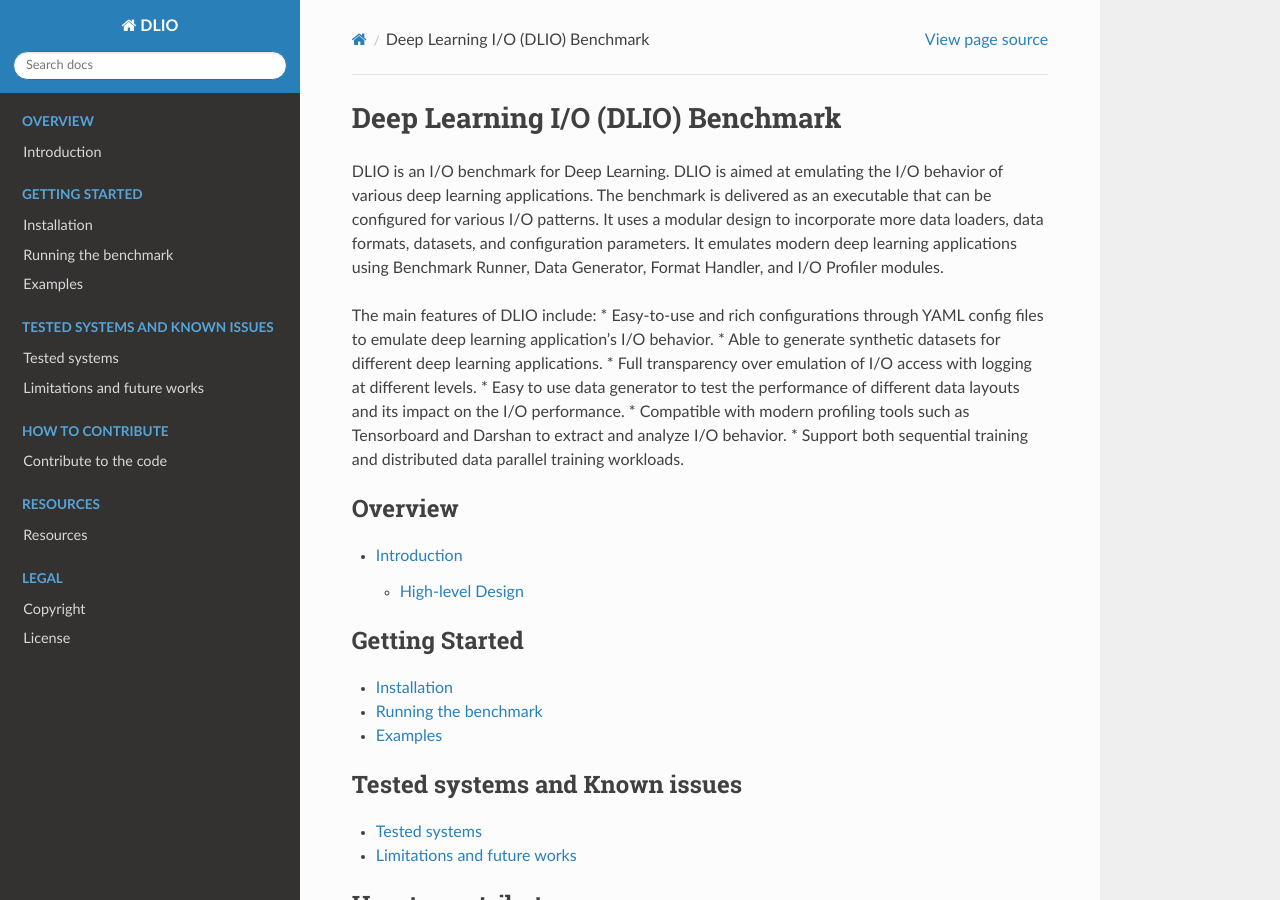
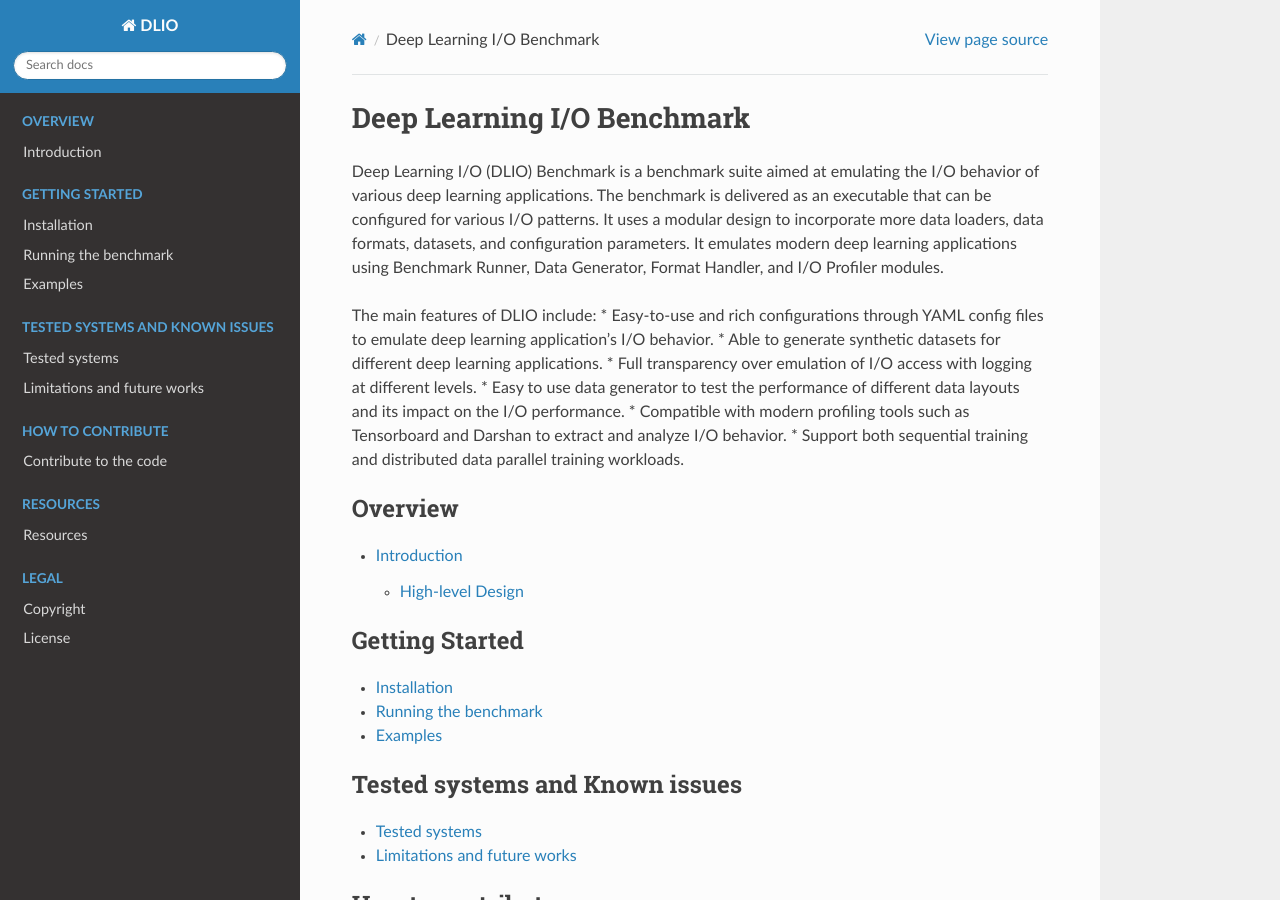
Before and after one commit to argonne-lcf/dlio_benchmark, a Sphinx documentation site: the page built from docs/source/index.rst, in a window 1280 px wide and 900 px high. Built offline with Sphinx 7.4.7 and the Read the Docs theme 2.0.0, drawn with Linux system fonts in a browser that asks for light colours.

Commit message:
docs changes

```diff
--- a/docs/source/index.rst
+++ b/docs/source/index.rst
@@ -1,9 +1,9 @@
 .. DLIO documentation master file
 
-Deep Learning I/O (DLIO) Benchmark
+Deep Learning I/O Benchmark
 ===============================================================
 
-DLIO is an I/O benchmark for Deep Learning. DLIO is aimed at emulating the I/O behavior of various deep learning applications. The benchmark is delivered as an executable that can be configured for various I/O patterns. It uses a modular design to incorporate more data loaders, data formats, datasets, and configuration parameters. It emulates modern deep learning applications using Benchmark Runner, Data Generator, Format Handler, and I/O Profiler modules.
+Deep Learning I/O (DLIO) Benchmark is a benchmark suite aimed at emulating the I/O behavior of various deep learning applications. The benchmark is delivered as an executable that can be configured for various I/O patterns. It uses a modular design to incorporate more data loaders, data formats, datasets, and configuration parameters. It emulates modern deep learning applications using Benchmark Runner, Data Generator, Format Handler, and I/O Profiler modules.
 
 The main features of DLIO include:
 * Easy-to-use and rich configurations through YAML config files to emulate deep learning application's I/O behavior.
```
